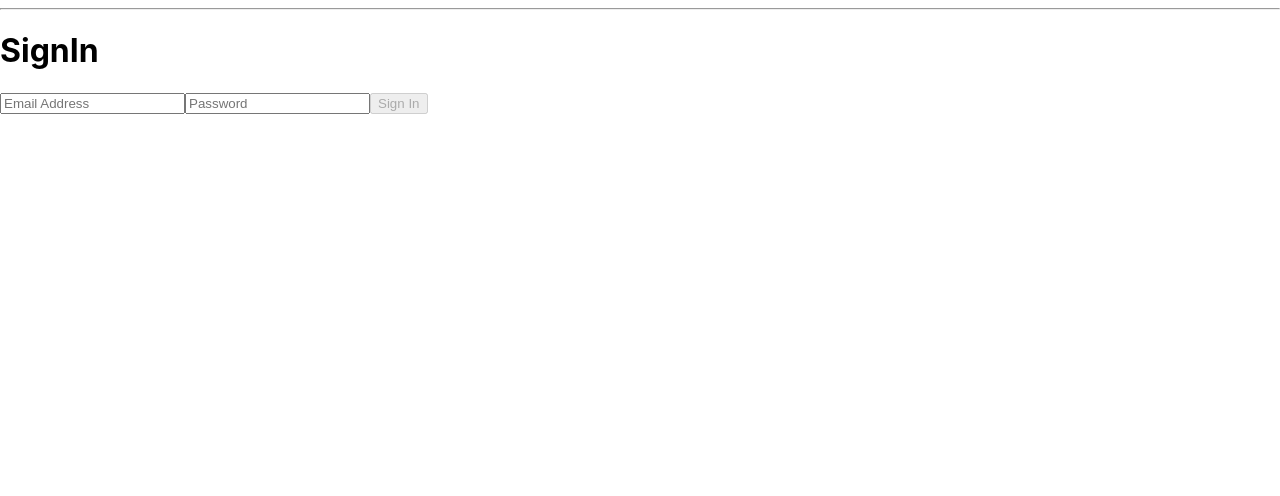
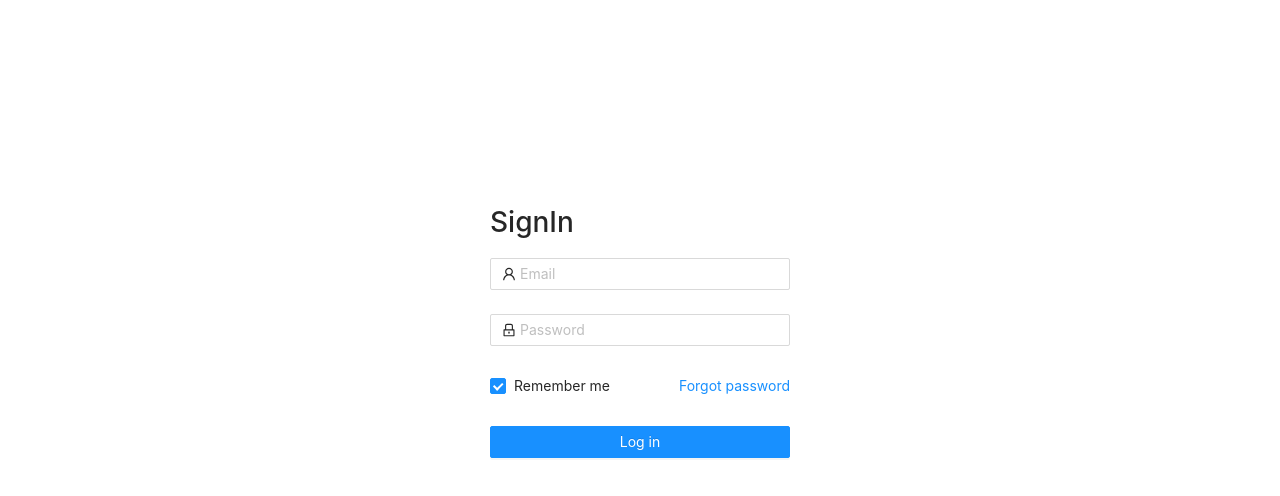
Before and after one commit to jonbonto/inventory-app, a React (Create React App) app: page /signin in a window 1280 px wide. Shown: the top 496 px of the page. Built offline with nearby package versions, Linux system fonts and the light colour scheme; no server answers.

Commit message:
use antd

```diff
--- a/package.json
+++ b/package.json
@@ -6,6 +6,7 @@
     "@testing-library/jest-dom": "^4.2.4",
     "@testing-library/react": "^9.3.2",
     "@testing-library/user-event": "^7.1.2",
+    "antd": "^4.5.3",
     "firebase": "^7.17.2",
     "react": "^16.13.1",
     "react-dom": "^16.13.1",
--- a/src/components/App.js
+++ b/src/components/App.js
@@ -26,10 +26,6 @@ const App = () => {
     <AuthUserContext.Provider value={authUser}>
       <Router>
         <div>
-          <Navigation />
-
-          <hr />
-
           <Route path={ROUTES.SIGN_IN} component={SignInPage} />
           <Route path={ROUTES.HOME} exact={true} component={HomePage} />
           <Route path={ROUTES.PRODUCT} component={ProductPage} />
--- /dev/null
+++ b/src/components/Layout.js
@@ -0,0 +1,65 @@
+import React, { Component, useState } from "react";
+import { Layout, Menu, Breadcrumb } from "antd";
+import { DesktopOutlined, PieChartOutlined } from "@ant-design/icons";
+import SignOutButton from "./SignOutButton";
+import * as ROUTES from "../constants/routes";
+import { Link, useParams, useLocation } from "react-router-dom";
+
+const { Header, Content, Footer, Sider } = Layout;
+
+function MainLayout({ children }) {
+  const [collapsed, setCollapsed] = useState(false);
+  let menuKey = "home";
+  const { pathname } = useLocation();
+
+  if (pathname !== "/") {
+    menuKey = pathname.substring(1);
+  }
+
+  const onCollapse = (collapsed) => {
+    setCollapsed(collapsed);
+  };
+
+  return (
+    <Layout style={{ minHeight: "100vh" }}>
+      <Sider collapsible collapsed={collapsed} onCollapse={onCollapse}>
+        <div className="logo" />
+        <Menu theme="dark" defaultSelectedKeys={[menuKey]} mode="inline">
+          <Menu.Item key="home" icon={<PieChartOutlined />}>
+            <Link to={ROUTES.HOME}>Dashboard</Link>
+          </Menu.Item>
+          <Menu.Item key="product" icon={<DesktopOutlined />}>
+            <Link to={ROUTES.PRODUCT}>Products</Link>
+          </Menu.Item>
+          <Menu.Item key="category" icon={<PieChartOutlined />}>
+            <Link to={ROUTES.CATEGORY}>Categories</Link>
+          </Menu.Item>
+        </Menu>
+      </Sider>
+      <Layout className="site-layout">
+        <Header
+          className="site-layout-background header"
+          style={{ padding: 0 }}
+        >
+          <SignOutButton />
+        </Header>
+        <Content style={{ margin: "0 16px" }}>
+          <Breadcrumb style={{ margin: "16px 0" }}>
+            <Breadcrumb.Item>Home</Breadcrumb.Item>
+          </Breadcrumb>
+          <div
+            className="site-layout-background"
+            style={{ padding: 24, minHeight: 360 }}
+          >
+            {children}
+          </div>
+        </Content>
+        <Footer style={{ textAlign: "center" }}>
+          Ant Design ©2018 Created by Ant UED
+        </Footer>
+      </Layout>
+    </Layout>
+  );
+}
+
+export default MainLayout;
--- a/src/components/ProtectedComponent.js
+++ b/src/components/ProtectedComponent.js
@@ -1,4 +1,4 @@
-import React, { useContext, useEffect } from "react";
+import { useContext, useEffect } from "react";
 import { useHistory } from "react-router-dom";
 
 import * as ROUTES from "../constants/routes";
@@ -12,7 +12,7 @@ function ProtectedComponent({ children }) {
     if (!authUser) {
       history.push(ROUTES.SIGN_IN);
     }
-  }, [authUser, history.push]);
+  }, [authUser, history]);
   return children;
 }
 
--- a/src/components/SignOutButton.js
+++ b/src/components/SignOutButton.js
@@ -3,6 +3,7 @@ import { useHistory } from "react-router-dom";
 
 import FirebaseContext from "../contexts/firebase";
 import * as ROUTES from "../constants/routes";
+import { Button } from "antd";
 
 const SignOutButton = (props) => {
   const firebase = useContext(FirebaseContext);
@@ -20,9 +21,9 @@ const SignOutButton = (props) => {
   };
 
   return (
-    <button type="button" onClick={logout}>
+    <Button type="link" danger onClick={logout}>
       Sign Out
-    </button>
+    </Button>
   );
 };
 
--- a/src/index.css
+++ b/src/index.css
@@ -1,13 +1,46 @@
 body {
   margin: 0;
-  font-family: -apple-system, BlinkMacSystemFont, 'Segoe UI', 'Roboto', 'Oxygen',
-    'Ubuntu', 'Cantarell', 'Fira Sans', 'Droid Sans', 'Helvetica Neue',
+  font-family: -apple-system, BlinkMacSystemFont, "Segoe UI", "Roboto", "Oxygen",
+    "Ubuntu", "Cantarell", "Fira Sans", "Droid Sans", "Helvetica Neue",
     sans-serif;
   -webkit-font-smoothing: antialiased;
   -moz-osx-font-smoothing: grayscale;
 }
 
 code {
-  font-family: source-code-pro, Menlo, Monaco, Consolas, 'Courier New',
+  font-family: source-code-pro, Menlo, Monaco, Consolas, "Courier New",
     monospace;
 }
+
+.logo {
+  height: 32px;
+  background: rgba(255, 255, 255, 0.2);
+  margin: 16px;
+}
+
+.site-layout .site-layout-background {
+  background: #fff;
+}
+
+.header {
+  text-align: right;
+  padding: 20px;
+}
+
+.login-container {
+  max-width: 300px;
+  margin: 200px auto;
+}
+
+.login-form {
+  max-width: 300px;
+}
+.login-form-forgot {
+  float: right;
+}
+.ant-col-rtl .login-form-forgot {
+  float: left;
+}
+.login-form-button {
+  width: 100%;
+}
--- a/src/index.js
+++ b/src/index.js
@@ -1,5 +1,6 @@
 import React from "react";
 import ReactDOM from "react-dom";
+import "antd/dist/antd.css";
 import "./index.css";
 import * as serviceWorker from "./serviceWorker";
 import App from "./components/App";
--- a/src/pages/CategoryPage.js
+++ b/src/pages/CategoryPage.js
@@ -1,6 +1,33 @@
 import React, { useContext, useEffect, useState } from "react";
+import { Table, Space } from "antd";
 import ProtectedComponent from "../components/ProtectedComponent";
 import FirebaseContext from "../contexts/firebase";
+import Layout from "../components/Layout";
+
+const columns = [
+  {
+    title: "Name",
+    dataIndex: "name",
+    key: "name",
+    render: (text) => <a>{text}</a>,
+  },
+
+  {
+    title: "Description",
+    dataIndex: "description",
+    key: "description",
+  },
+  {
+    title: "Action",
+    key: "action",
+    render: (text, record) => (
+      <Space size="middle">
+        <a>Edit</a>
+        <a>Delete</a>
+      </Space>
+    ),
+  },
+];
 
 function CategoryPage() {
   const firebase = useContext(FirebaseContext);
@@ -11,7 +38,11 @@ function CategoryPage() {
     const unsubscribe = firebase.categories().onSnapshot((querySnapshot) => {
       const categories = [];
       querySnapshot.forEach((doc) => {
-        categories.push(doc.data());
+        categories.push({
+          ...doc.data(),
+          key: doc.data().id,
+          description: "description",
+        });
       });
       setCategories(categories);
     });
@@ -20,10 +51,10 @@ function CategoryPage() {
 
   return (
     <ProtectedComponent>
-      <div>Category page</div>
-      {categories.map((category) => (
-        <div>{category.name}</div>
-      ))}
+      <Layout>
+        <div>Category page</div>
+        <Table columns={columns} dataSource={categories} />
+      </Layout>
     </ProtectedComponent>
   );
 }
--- a/src/pages/HomePage.js
+++ b/src/pages/HomePage.js
@@ -1,10 +1,13 @@
 import React from "react";
 import ProtectedComponent from "../components/ProtectedComponent";
+import MainLayout from "../components/Layout";
 
 function HomePage() {
   return (
     <ProtectedComponent>
-      <div>Home Page</div>
+      <MainLayout>
+        <div>Home Page</div>
+      </MainLayout>
     </ProtectedComponent>
   );
 }
--- a/src/pages/ProductPage.js
+++ b/src/pages/ProductPage.js
@@ -1,10 +1,13 @@
 import React from "react";
 import ProtectedComponent from "../components/ProtectedComponent";
+import MainLayout from "../components/Layout";
 
 function ProductPage() {
   return (
     <ProtectedComponent>
-      <div>ProductPage</div>
+      <MainLayout>
+        <div>ProductPage</div>
+      </MainLayout>
     </ProtectedComponent>
   );
 }
--- a/src/pages/SignInPage.js
+++ b/src/pages/SignInPage.js
@@ -1,72 +1,68 @@
 import React, { Component, useContext, useEffect } from "react";
+import { Form, Input, Button, Checkbox } from "antd";
+import { UserOutlined, LockOutlined } from "@ant-design/icons";
 import * as ROUTES from "../constants/routes";
 import FirebaseContext from "../contexts/firebase";
 import { useHistory } from "react-router-dom";
 import AuthUserContext from "../contexts/session";
 
-const INITIAL_STATE = {
-  email: "",
-  password: "",
-  error: null,
-};
+const SignInForm = ({ firebase, goHome }) => {
+  const onFinish = (values) => {
+    const { email, password } = values;
 
-class SignInFormBase extends Component {
-  constructor(props) {
-    super(props);
-
-    this.state = { ...INITIAL_STATE };
-  }
-
-  onSubmit = (event) => {
-    const { email, password } = this.state;
-
-    this.props.firebase
-      .doSignInWithEmailAndPassword(email, password)
-      .then(() => {
-        this.setState({ ...INITIAL_STATE });
-        this.props.goHome();
-      })
-      .catch((error) => {
-        this.setState({ error });
-      });
-
-    event.preventDefault();
+    firebase.doSignInWithEmailAndPassword(email, password).then(() => {
+      goHome();
+    });
   };
 
-  onChange = (event) => {
-    this.setState({ [event.target.name]: event.target.value });
+  const onFinishFailed = (errorInfo) => {
+    console.log("Failed:", errorInfo);
   };
 
-  render() {
-    const { email, password, error } = this.state;
-
-    const isInvalid = password === "" || email === "";
-
-    return (
-      <form onSubmit={this.onSubmit}>
-        <input
-          name="email"
-          value={email}
-          onChange={this.onChange}
-          type="text"
-          placeholder="Email Address"
+  return (
+    <Form
+      name="normal_login"
+      className="login-form"
+      initialValues={{ remember: true }}
+      onFinish={onFinish}
+    >
+      <Form.Item
+        name="email"
+        rules={[{ required: true, message: "Please input your Email!" }]}
+      >
+        <Input
+          prefix={<UserOutlined className="site-form-item-icon" />}
+          placeholder="Email"
         />
-        <input
-          name="password"
-          value={password}
-          onChange={this.onChange}
+      </Form.Item>
+      <Form.Item
+        name="password"
+        rules={[{ required: true, message: "Please input your Password!" }]}
+      >
+        <Input
+          prefix={<LockOutlined className="site-form-item-icon" />}
           type="password"
           placeholder="Password"
         />
-        <button disabled={isInvalid} type="submit">
-          Sign In
-        </button>
+      </Form.Item>
+      <Form.Item>
+        <Form.Item name="remember" valuePropName="checked" noStyle>
+          <Checkbox>Remember me</Checkbox>
+        </Form.Item>
 
-        {error && <p>{error.message}</p>}
-      </form>
-    );
-  }
-}
+        <a className="login-form-forgot" href="">
+          Forgot password
+        </a>
+      </Form.Item>
+
+      <Form.Item>
+        <Button type="primary" htmlType="submit" className="login-form-button">
+          Log in
+        </Button>
+      </Form.Item>
+    </Form>
+  );
+};
 
 const SignInPage = () => {
   const firebase = useContext(FirebaseContext);
@@ -77,16 +73,18 @@ const SignInPage = () => {
     if (authUser) {
       history.push(ROUTES.HOME);
     }
-  }, [authUser, history.push]);
+  }, [authUser, history]);
 
   function goHome() {
     history.push(ROUTES.HOME);
   }
 
   return (
-    <div>
+    <div className="login-container">
       <h1>SignIn</h1>
-      <SignInFormBase firebase={firebase} goHome={goHome} />
+      <div className="login-form-container">
+        <SignInForm firebase={firebase} goHome={goHome} />
+      </div>
     </div>
   );
 };
--- a/src/services/firebase.js
+++ b/src/services/firebase.js
@@ -1,6 +1,5 @@
 import app from "firebase/app";
 import "firebase/auth";
-import "firebase/database";
 import "firebase/firestore";
 
 const config = {
```
Also changed, not shown: src/logo.svg (deleted), 1 other file (tests, documents, lock files or other folders).
